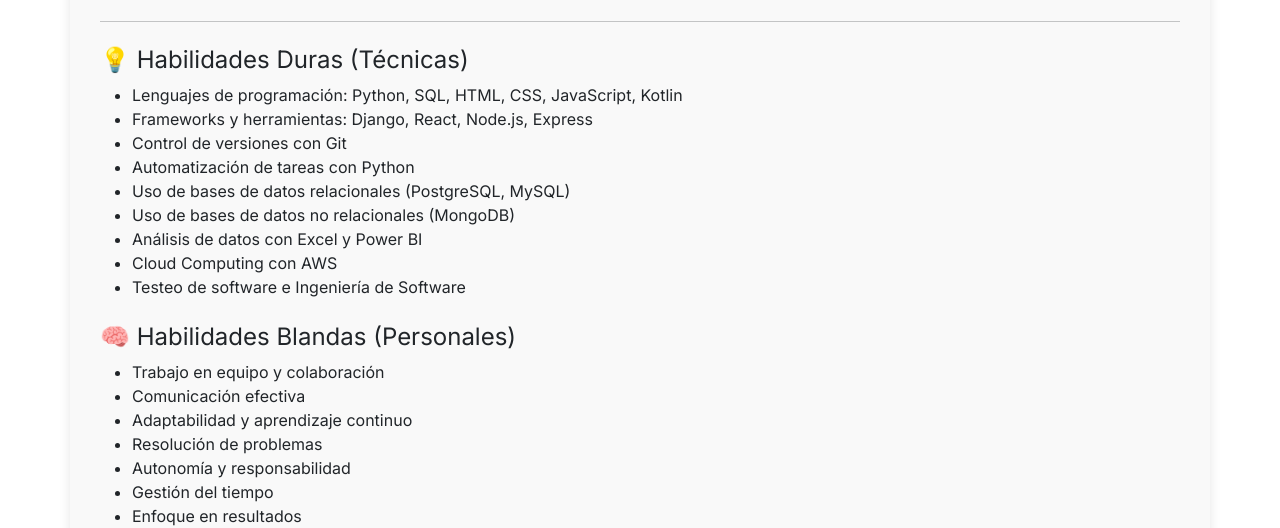
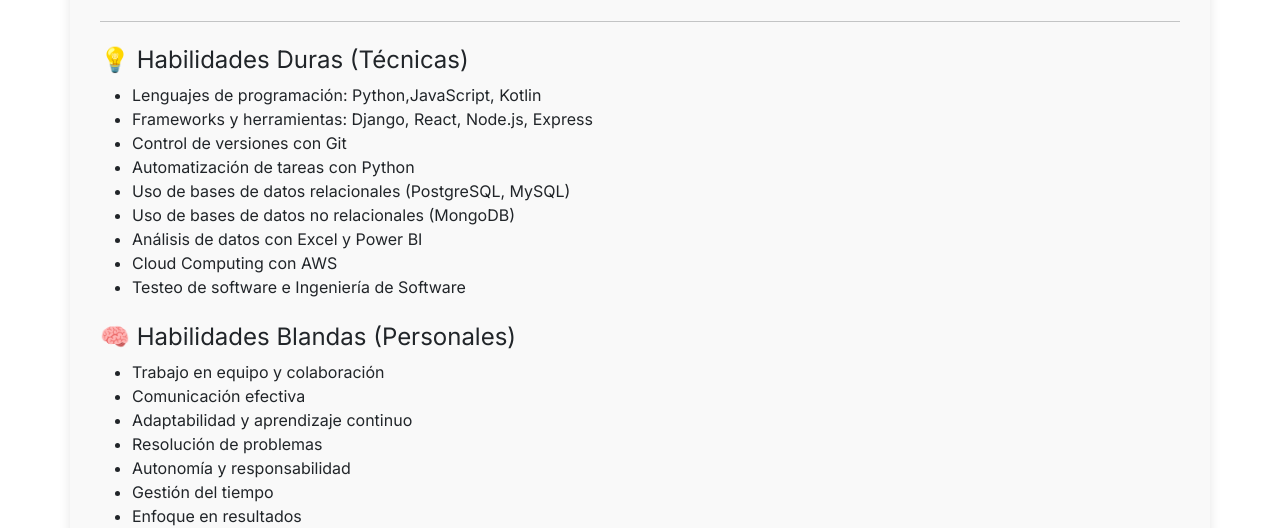
Before and after one commit to cristian123-stack/cristian123-stack.github.io, a plain HTML site: page educacion.html in a window 1280 px wide. Shown: the part 278-806 px from the top of the page. Drawn offline with nearby package versions, Linux system fonts and the light colour scheme.

Commit message:
cambios en educacion

```diff
--- a/educacion.html
+++ b/educacion.html
@@ -38,7 +38,7 @@
 
         <h4 class="mt-4">💡 Habilidades Duras (Técnicas)</h4>
         <ul>
-          <li>Lenguajes de programación: Python, SQL, HTML, CSS, JavaScript, Kotlin</li>
+          <li>Lenguajes de programación: Python,JavaScript, Kotlin</li>
           <li>Frameworks y herramientas: Django, React, Node.js, Express</li>
           <li>Control de versiones con Git</li>
           <li>Automatización de tareas con Python</li>
```
